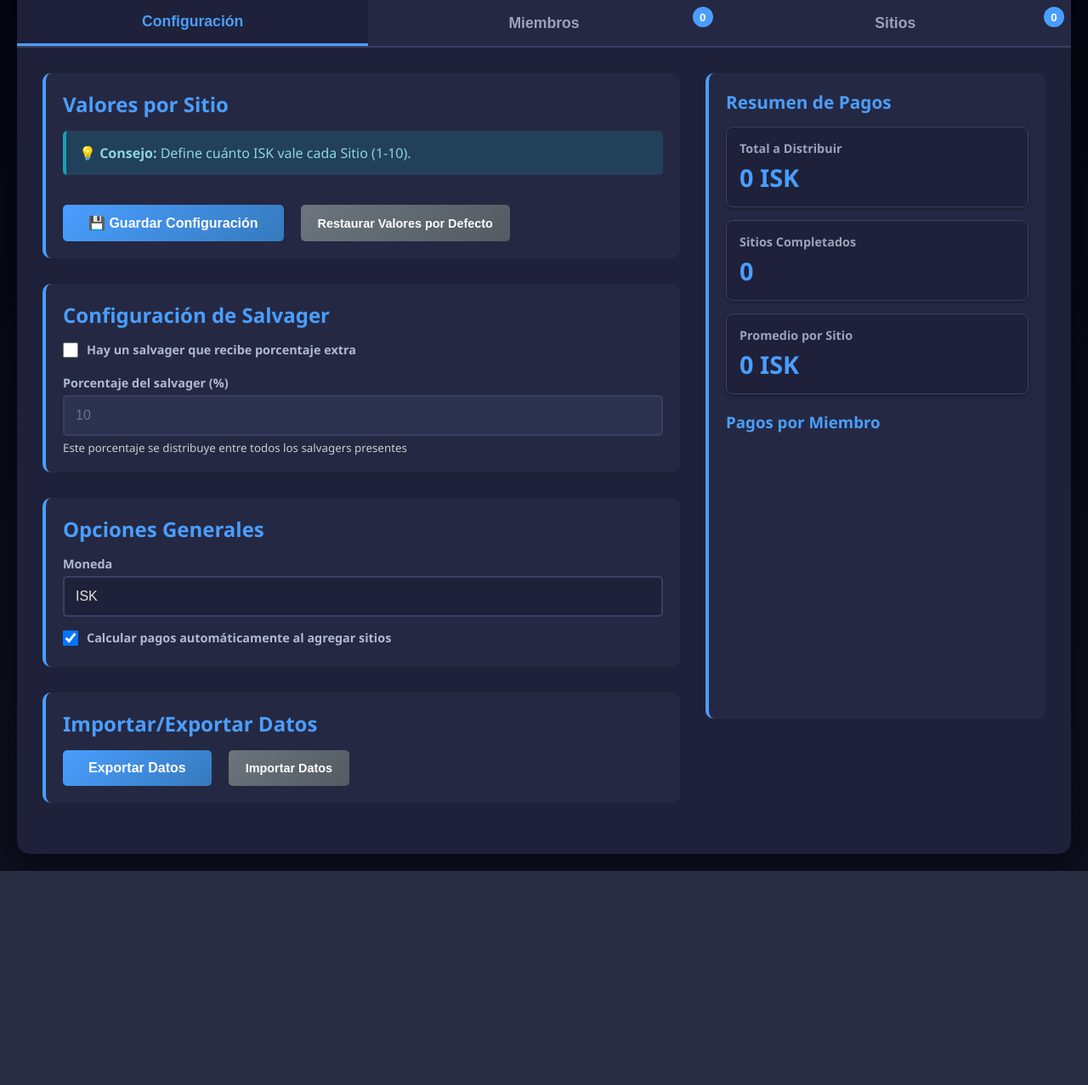
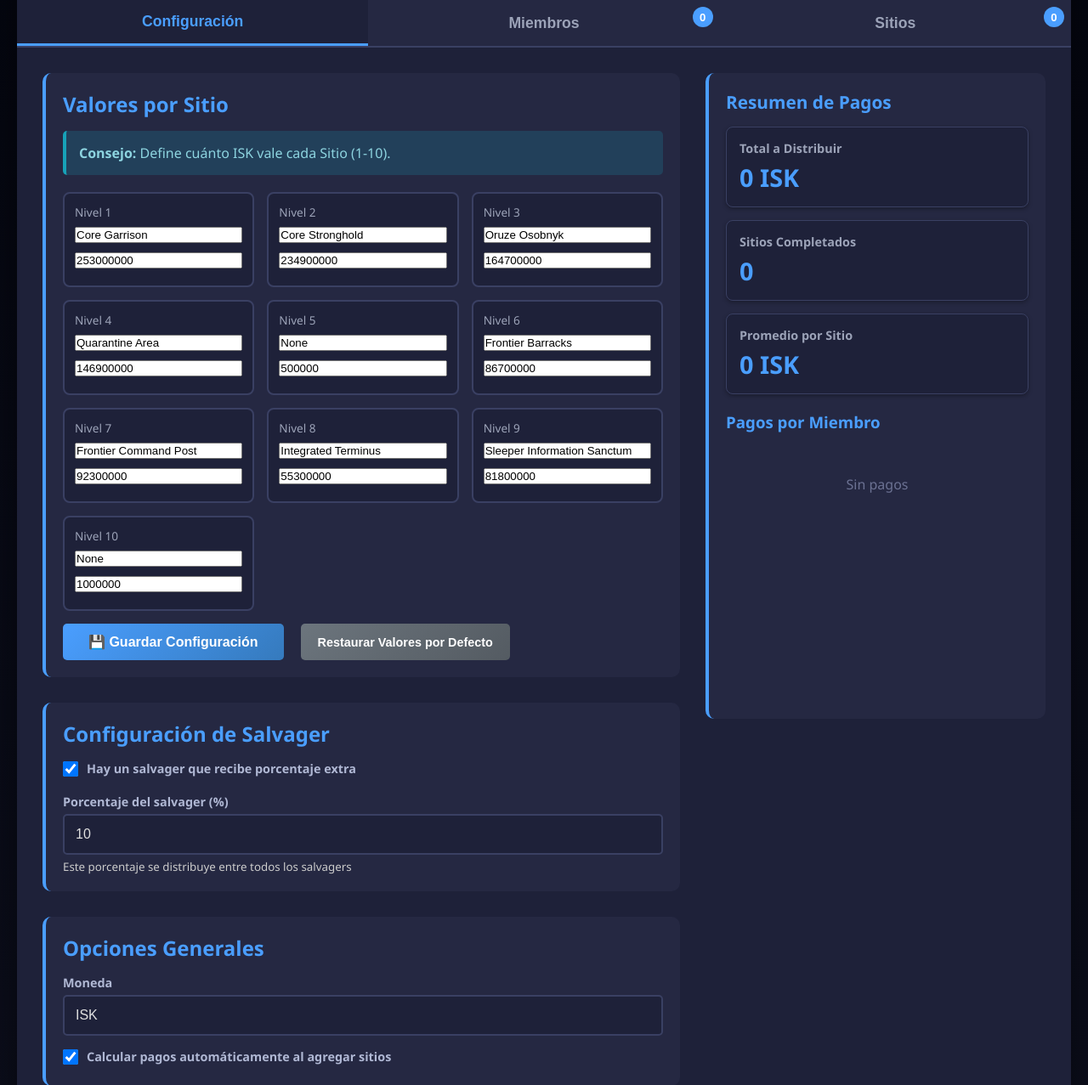
Before and after one commit to lolelamo/eve-online-payments-site, a Flask app: page / in a window 1280 px wide. Shown: the part 191-1468 px from the top of the page at 85% size. Before the commit the page ends 1216 px from the top, so only its background shows below. Run offline with Flask 3, Linux system fonts and the light colour scheme; data that the repository does not hold is empty.

Commit message:
patch for config tab not loading site values

```diff
--- a/static/script.js
+++ b/static/script.js
@@ -188,11 +188,11 @@ function renderLevelValues() {
     for (let i = 1; i <= 10; i++) {
         const div = document.createElement('div');
         div.className = 'level-card';
-        const nameVal = levelNames[i] || `Sitio ${i}`;
+        const nameVal = levelNames[i] || `Nivel ${i}`;
         const amountVal = levelValues[i] || i * 100000;
         div.innerHTML = `
-            <label>Sitio ${i}</label>
-            <input type="text" id="levelName${i}" value="${nameVal}" placeholder="Nombre del Sitio">
+            <label>Nivel ${i}</label>
+            <input type="text" id="levelName${i}" value="${nameVal}" placeholder="Nombre del nivel">
             <input type="number" id="level${i}" value="${amountVal}" min="0" step="10000" placeholder="Valor en ISK">
         `;
         container.appendChild(div);
@@ -210,7 +210,7 @@ function resetLevels() {
     logAction('CONFIG_RESET_LEVELS_CONFIRMED');
     for (let i = 1; i <= 10; i++) {
         document.getElementById(`level${i}`).value = i * 100000;
-        document.getElementById(`levelName${i}`).value = `Sitio ${i}`;
+        document.getElementById(`levelName${i}`).value = `Nivel ${i}`;
     }
 
     showMessage('Valores restaurados a los predeterminados');
@@ -222,9 +222,9 @@ function saveConfig() {
 
     for (let i = 1; i <= 10; i++) {
         appData.config.levelValues[i] = parseInt(document.getElementById(`level${i}`).value) || 0;
-        const ln = (document.getElementById(`levelName${i}`) || { value: `Sitio ${i}` }).value.trim();
+        const ln = (document.getElementById(`levelName${i}`) || { value: `Nivel ${i}` }).value.trim();
         if (!appData.config.levelNames) appData.config.levelNames = {};
-        appData.config.levelNames[i] = ln || `Sitio ${i}`;
+        appData.config.levelNames[i] = ln || `Nivel ${i}`;
     }
 
     appData.config.hasSalvager = document.getElementById('hasSalvager').checked;
@@ -403,7 +403,7 @@ function addSite() {
 
     if (level < 1 || level > 10) {
         logAction('SITE_ADD_VALIDATION_FAILED', { reason: 'invalid_level', level });
-        alert('El Sitio debe estar entre 1 y 10');
+        alert('El nivel debe estar entre 1 y 10');
         return;
     }
 
@@ -501,7 +501,7 @@ function updateSitesList() {
                         return member ? member.name : 'Desconocido';
                     }).join(', ');
                     const levelValue = appData.config.levelValues[s.level] || 0;
-                    const levelName = (appData.config.levelNames && appData.config.levelNames[s.level]) ? appData.config.levelNames[s.level] : `Sitio ${s.level}`;
+                    const levelName = (appData.config.levelNames && appData.config.levelNames[s.level]) ? appData.config.levelNames[s.level] : `Nivel ${s.level}`;
                     const value = `${levelValue.toLocaleString()} ${appData.config.currency || 'ISK'}`;
                     return `
                         <tr>
@@ -693,7 +693,7 @@ function setupEventListeners() {
     document.getElementById('memberForm').addEventListener('submit', addMember);
 
     // Sites
-    document.getElementById('selectAllBtn').addEvent>Listener('click', selectAllParticipants);
+    document.getElementById('selectAllBtn').addEventListener('click', selectAllParticipants);
     document.getElementById('deselectAllBtn').addEventListener('click', deselectAllParticipants);
     document.getElementById('addSiteBtn').addEventListener('click', addSite);
     document.getElementById('clearSiteFormBtn').addEventListener('click', clearSiteForm);
@@ -705,8 +705,6 @@ function setupEventListeners() {
 // Initialize application
 document.addEventListener('DOMContentLoaded', function() {
     logAction('APP_INITIALIZATION_START');
-    console.log('%c SECURITY LOG ENABLED ', 'color: #ff6b6b; font-size: 16px; font-weight: bold;');
-    console.log('%cTodas las acciones del usuario están siendo registradas para seguridad.', 'color: #ffc107; font-size: 12px;');
 
     setupEventListeners();
     loadData();
--- a/templates/index.html
+++ b/templates/index.html
@@ -50,7 +50,7 @@
                     <div class="section">
                         <h2>Valores por Sitio </h2>
                         <div class="alert">
-                            <strong>💡 Consejo:</strong> Define cuánto ISK vale cada Sitio (1-10).
+                            <strong>Consejo:</strong> Define cuánto ISK vale cada Sitio (1-10).
                         </div>
                         <div class="level-grid" id="levelValues"></div>
                         <div class="btn-group">
@@ -70,7 +70,7 @@
                         <div class="input-field" style="margin-top: 15px;">
                             <label>Porcentaje del salvager (%)</label>
                             <input type="number" id="salvagerPercent" value="10" min="0" max="100" disabled>
-                            <small style="color: #ccc; margin-top: 5px;">Este porcentaje se distribuye entre todos los salvagers presentes</small>
+                            <small style="color: #ccc; margin-top: 5px;">Este porcentaje se distribuye entre todos los salvagers</small>
                         </div>
                     </div>
 
```
